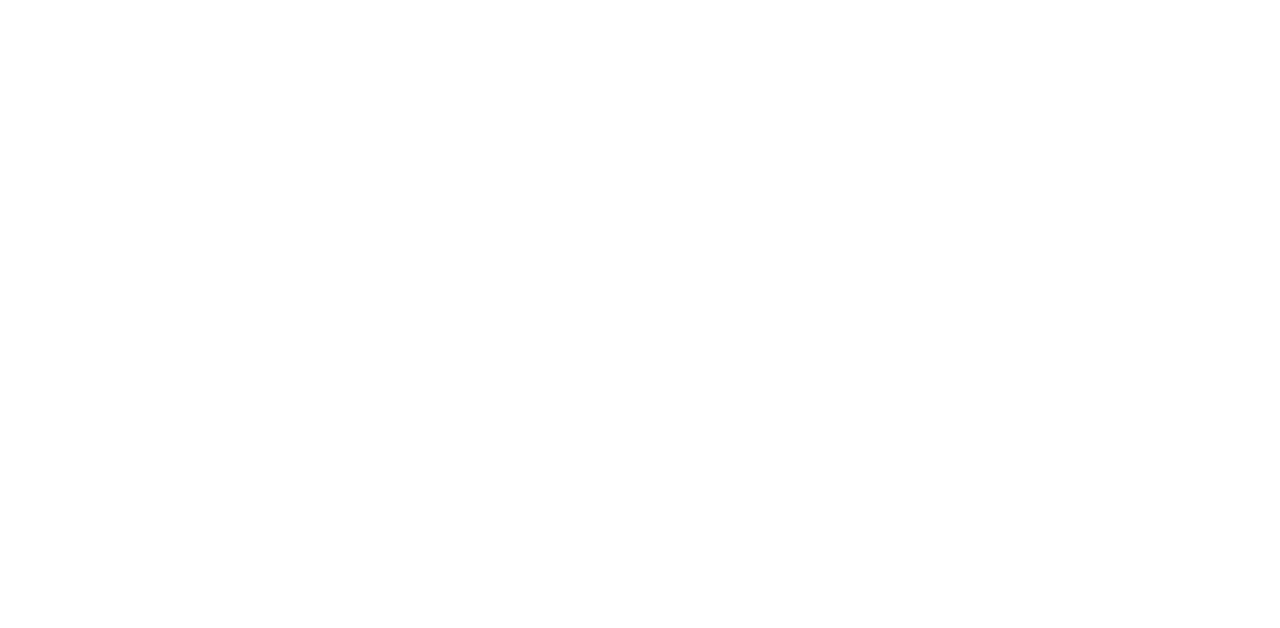
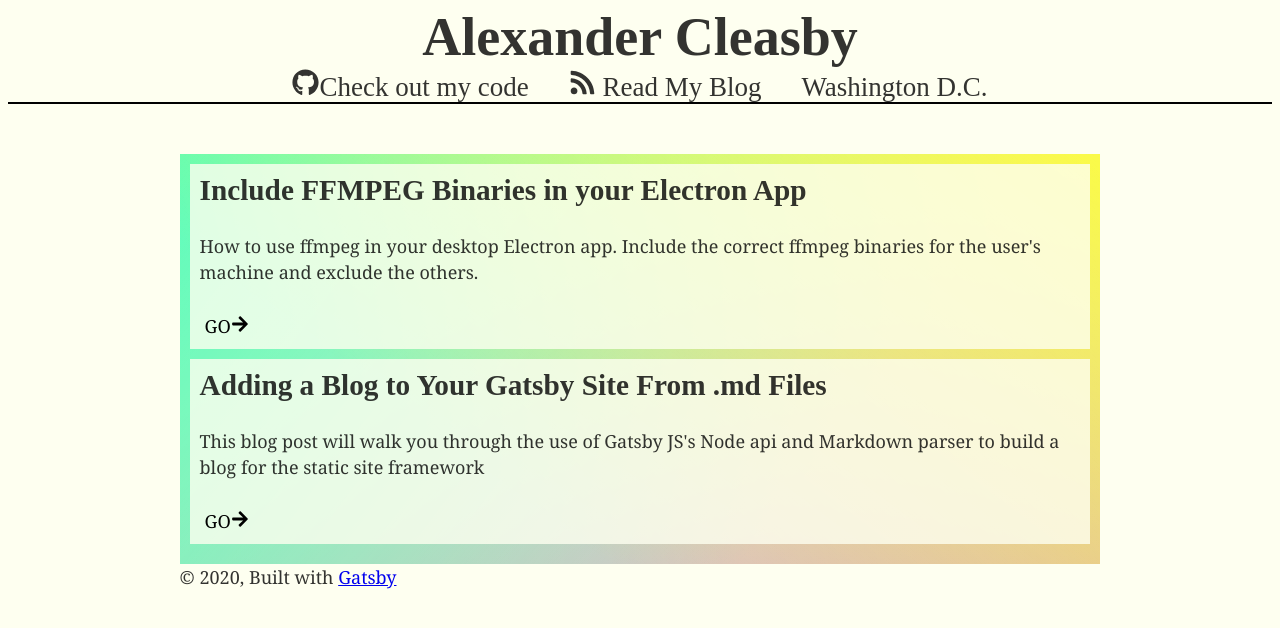
Before and after one commit to AlexanderCleasby/GatsbyPortfolioSite, a Gatsby site: page /blog in a window 1280 px wide. Before the commit this address had no page. Built offline with nearby package versions, Linux system fonts and the light colour scheme; Gatsby itself is replaced by a stand-in of ours; a web font is replaced by a local one.

Commit message:
add styles to blog index and blog.

```diff
--- /dev/null
+++ b/src/components/blog/blog.scss
@@ -0,0 +1,26 @@
+@import '../variables.scss';
+
+.blogTitle{
+    font-family: 'Fascinate Inline', cursive;
+}
+
+.blog{
+    .body{
+        background-color: rgba( $background, .8);
+        padding: 10px;
+        margin-bottom: 10px;
+    }
+    .goToBlog{
+        display: inline-block;
+        vertical-align: middle;
+        a{
+            height: 100%;
+            text-decoration: none;
+            color:black;
+            padding:5px;
+        }
+    }
+    padding: 10px;
+    background: $gradient;
+    background-size: 100%;
+}
--- /dev/null
+++ b/src/components/blog/blogIndex.js
@@ -0,0 +1,44 @@
+import React, {Fragment} from 'react'
+import { StaticQuery,graphql } from 'gatsby'
+import { FaArrowRight } from 'react-icons/fa'
+import './blog.scss'
+
+const blogIndex = () => (
+    <div className="blog">
+        <StaticQuery
+            query={allBlogPosts}
+            render={data=>data.allMarkdownRemark.edges.map(edge=>edge.node.frontmatter).map((post)=><BlogSummary post={post} />)
+            }
+        />
+    </div>
+)
+
+const BlogSummary = ({post}) => (
+  <div className="body">
+    <h2 className="blogTitle">{post.title}</h2>
+    <p>{post.summary}</p>
+    <div className="goToBlog">
+      <a href={post.path}>GO<FaArrowRight /></a>
+    </div>
+  </div>
+  )
+
+const allBlogPosts = graphql`
+    query allBlogPosts{
+        allMarkdownRemark {
+          edges {
+            node {
+              frontmatter {
+                summary
+                date(locale: "")
+                title
+                path
+              }
+
+            }
+          }
+        }
+      }
+`
+
+export default blogIndex
--- a/src/components/blog/blogPost.js
+++ b/src/components/blog/blogPost.js
@@ -6,11 +6,17 @@
 const BlogPost = ({data}) =>{
     const post = data.markdownRemark
     return <Layout>
-        <h1>{post.frontmatter.title}</h1>
-        <div>
-            {post.timeToRead} minute read.
+        <div className="blog">
+          <div className="body">
+            <div>
+              <h1>{post.frontmatter.title}</h1>
+              <div>
+                  {post.timeToRead} minute read.
+              </div>
+              {Parser(post.html)}
+            </div>
+          </div>
         </div>
-        {Parser(post.html)}
     </Layout>
 }
 
--- /dev/null
+++ b/src/pages/blog.js
@@ -0,0 +1,14 @@
+import React from "react"
+import Layout from "../components/layout"
+import SEO from "../components/seo"
+import Blogs from '../components/blog/blogIndex.js'
+
+
+const blogPage = () => (
+  <Layout>
+    <SEO title="Blog" />
+    <Blogs />
+  </Layout>
+)
+
+export default blogPage
```
